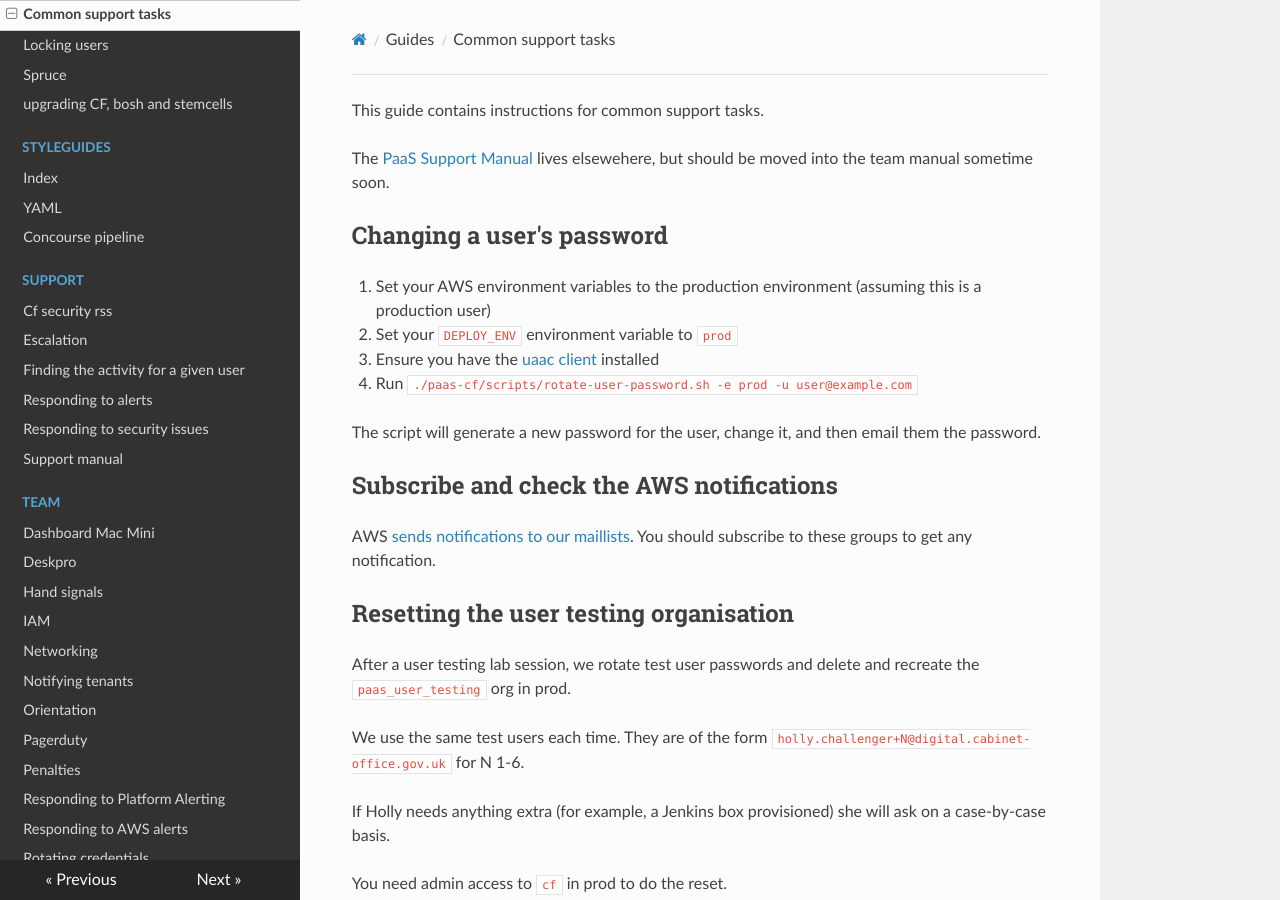
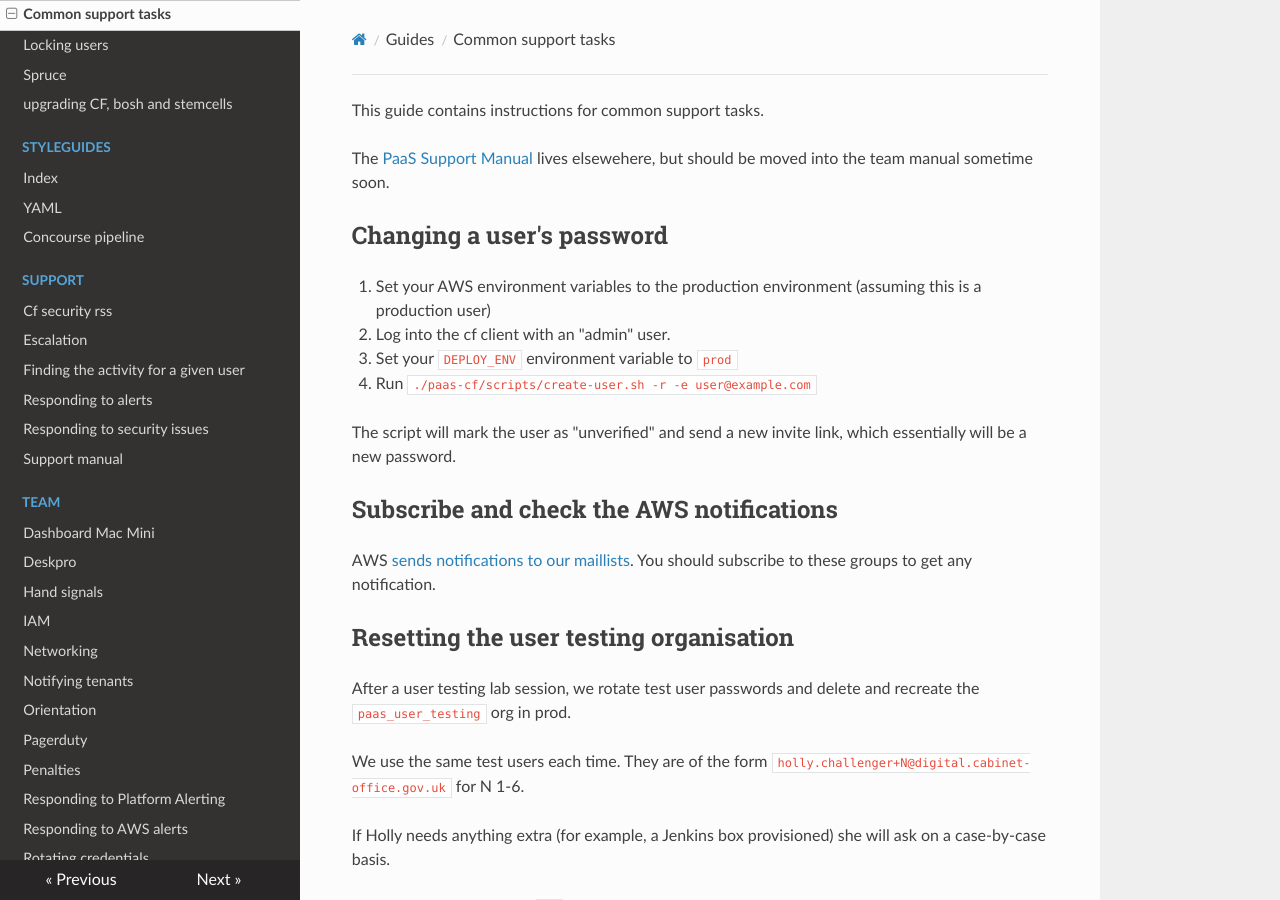
Before and after one commit to alphagov/paas-team-manual, an MkDocs documentation site: the page built from docs/guides/common_support_tasks.md, in a window 1280 px wide and 900 px high. Built offline with MkDocs 1.6.1, drawn with Linux system fonts in a browser that asks for light colours; nearby versions of some CDN libraries.

Commit message:
Correct the user password rotation docs
We're no longer using the `rotate-user-password.sh` script to achieve
the result. It is worth to keep the documentation up to date, for future
reference from both new team members or the ones that have forgotten the
practice.

```diff
--- a/docs/guides/common_support_tasks.md
+++ b/docs/guides/common_support_tasks.md
@@ -4,12 +4,14 @@ The [PaaS Support Manual](https://docs.google.com/document/d/1Ui0MQtZbZnRCIj4RUd
 
 ## Changing a user's password
 
-1. Set your AWS environment variables to the production environment (assuming this is a production user)
-2. Set your `DEPLOY_ENV` environment variable to `prod`
-3. Ensure you have the [uaac client](https://github.com/cloudfoundry/cf-uaac) installed
-4. Run `./paas-cf/scripts/rotate-user-password.sh -e prod -u user@example.com`
+1. Set your AWS environment variables to the production environment
+   (assuming this is a production user)
+2. Log into the cf client with an "admin" user.
+3. Set your `DEPLOY_ENV` environment variable to `prod`
+4. Run `./paas-cf/scripts/create-user.sh -r -e user@example.com`
 
-The script will generate a new password for the user, change it, and then email them the password.
+The script will mark the user as "unverified" and send a new invite
+link, which essentially will be a new password.
 
 ## Subscribe and check the AWS notifications
 
```
